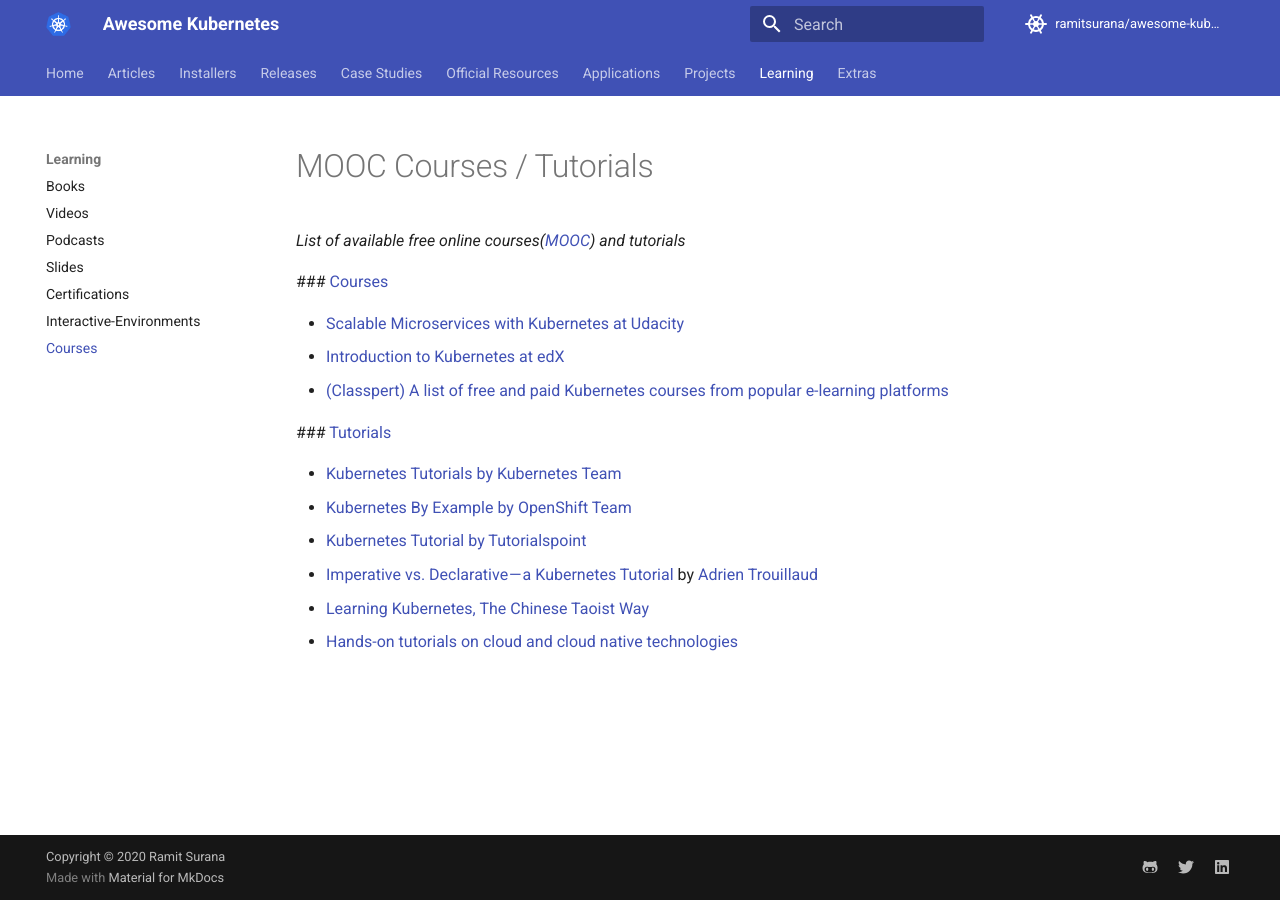
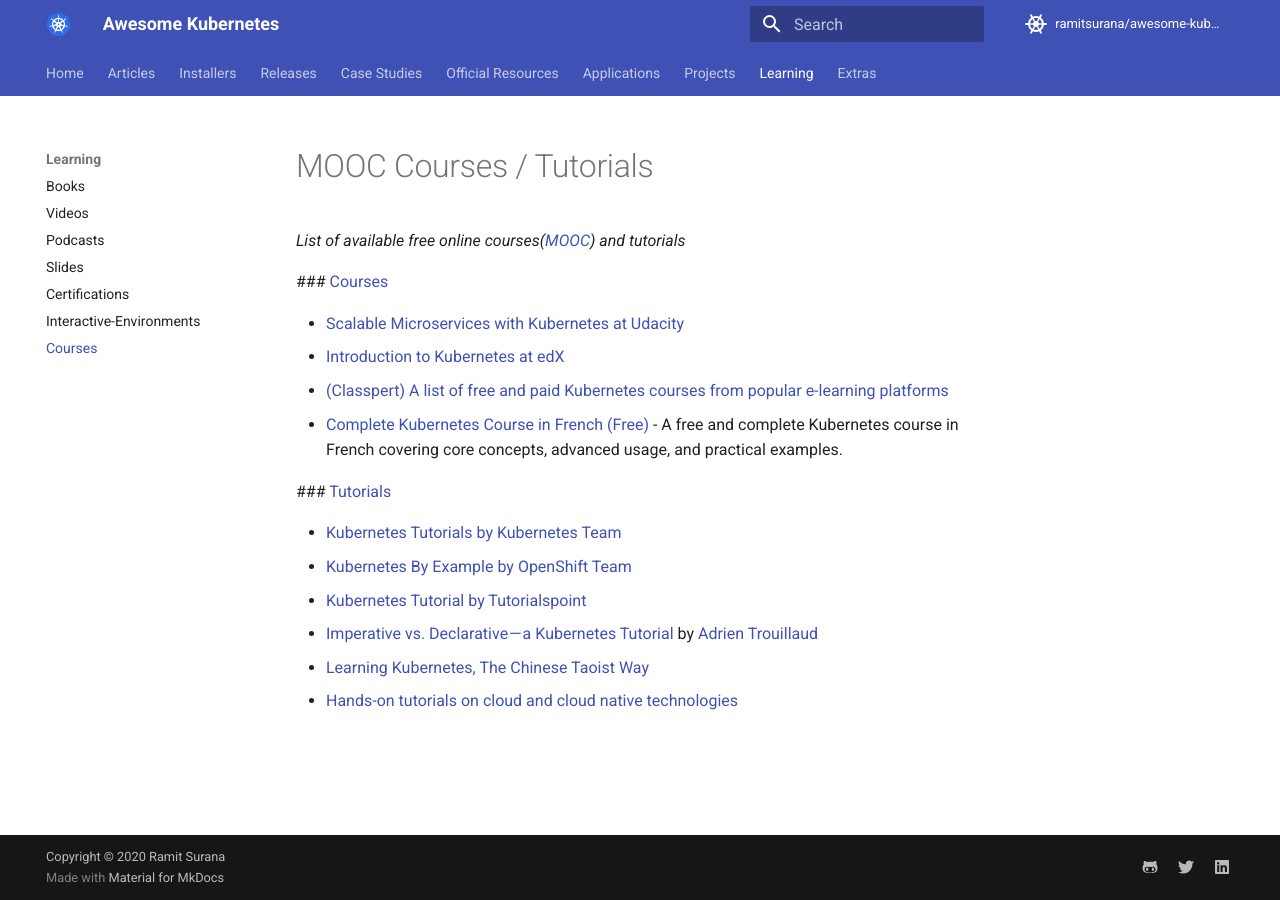
Before and after one commit to ramitsurana/awesome-kubernetes, an MkDocs documentation site: the page built from docs/learning-resources/courses.md, in a window 1280 px wide. Built offline with MkDocs 1.6.1 and Material for MkDocs 9.7.7, drawn with Linux system fonts in a browser that asks for light colours; comment, search, counter and statistics services are not loaded.

Commit message:
Add French Course
A free and complete Kubernetes course in French covering core concepts, advanced usage, and practical examples.

```diff
--- a/docs/learning-resources/courses.md
+++ b/docs/learning-resources/courses.md
@@ -8,6 +8,7 @@ MOOC Courses / Tutorials
   - [Scalable Microservices with Kubernetes at Udacity](http://in.udacity.com/course/scalable-microservices-with-kubernetes--ud615)
   - [Introduction to Kubernetes at edX](http://www.edx.org/course/introduction-kubernetes-linuxfoundationx-lfs158x)
   - [(Classpert) A list of free and paid Kubernetes courses from popular e-learning platforms](https://classpert.com/search/kubernetes)
+  - [Complete Kubernetes Course in French (Free)](https://blog.stephane-robert.info/docs/containers/kubernetes/introduction/) - A free and complete Kubernetes course in French covering core concepts, advanced usage, and practical examples.
 
   ### [Tutorials](#tutorials)
 
```
